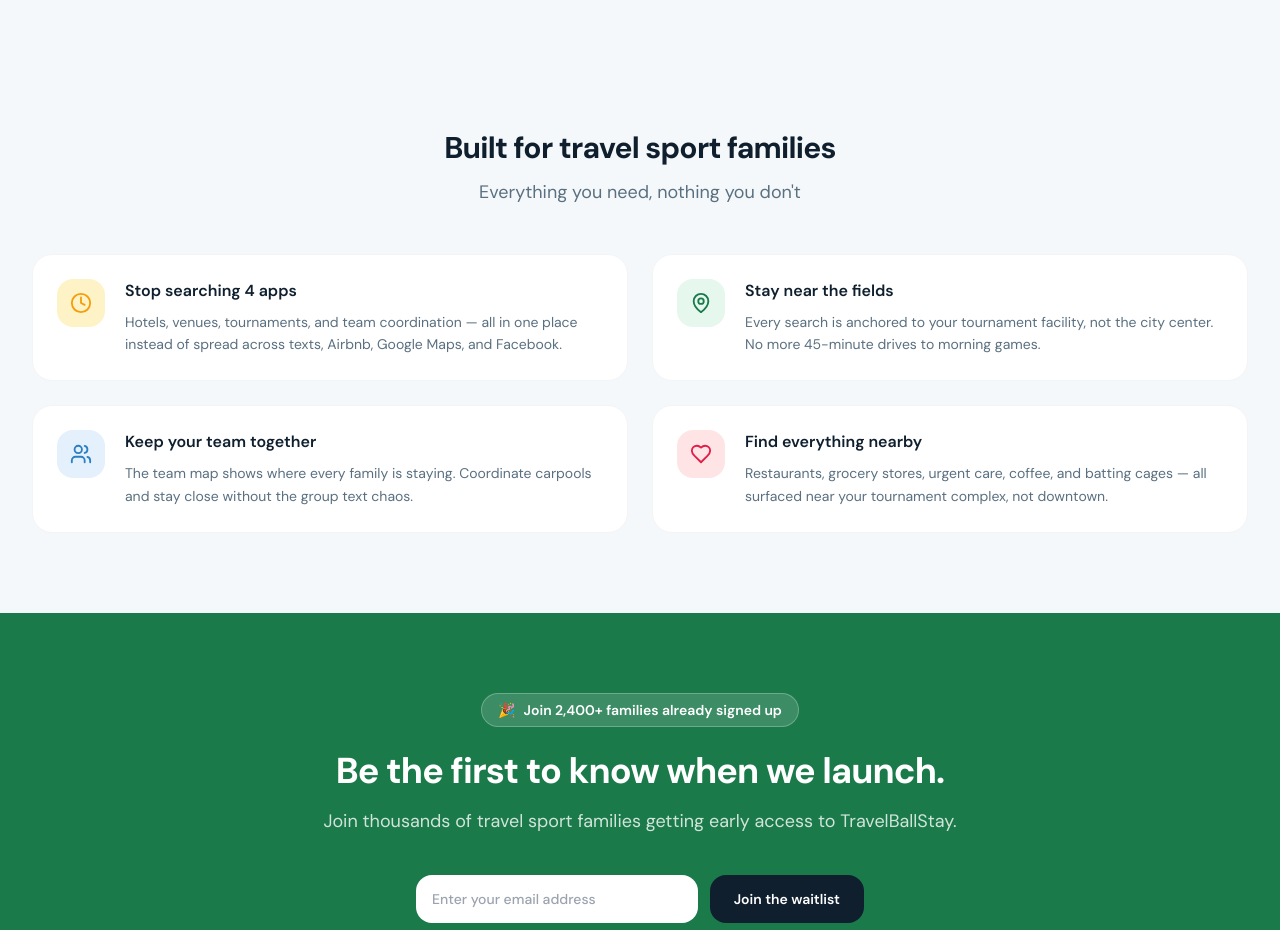
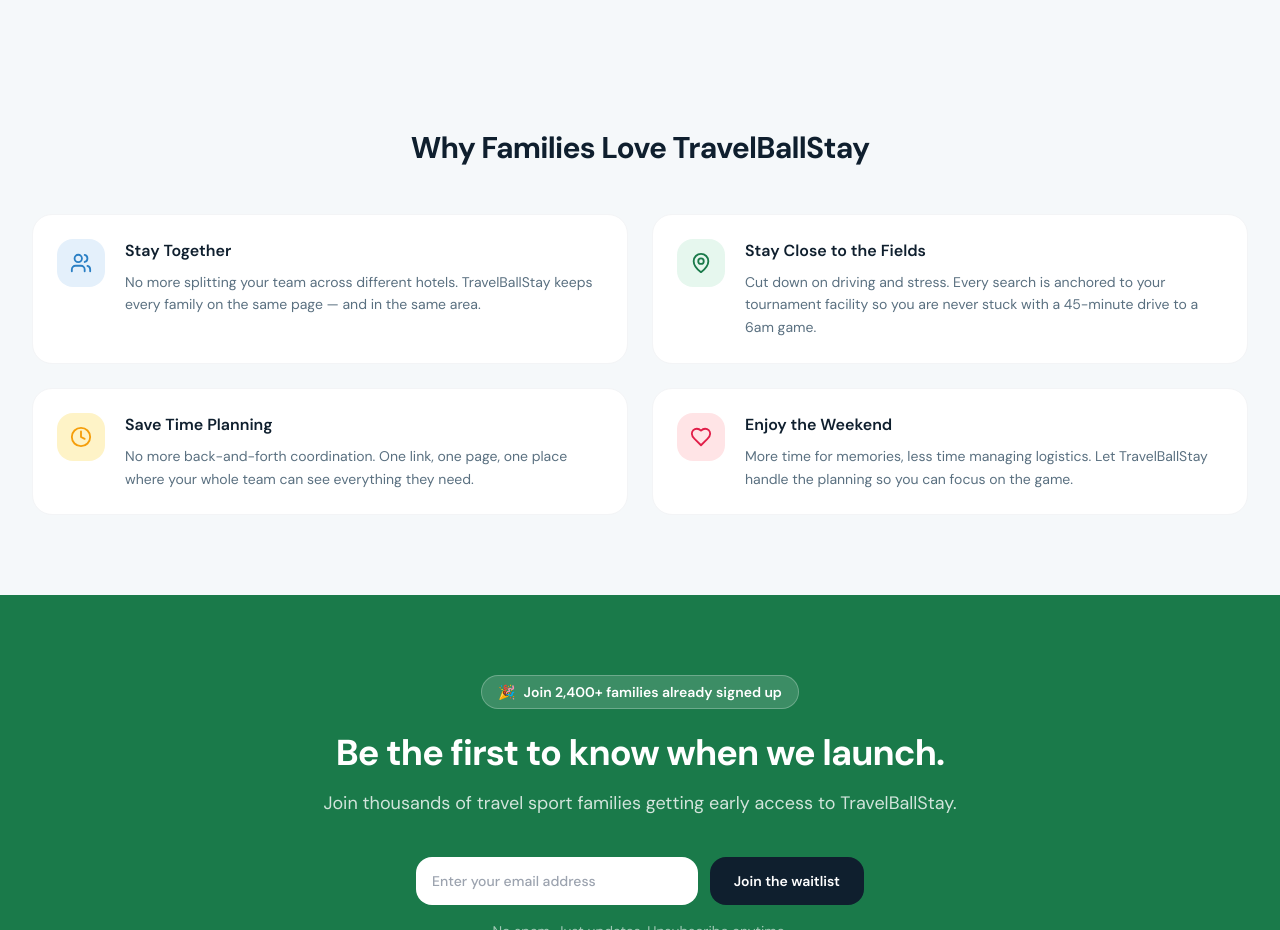
Before and after one commit to ceydecker-arch/Travelballstay, a Next.js app: page / in a window 1280 px wide. Shown: the part 4200-5130 px from the top of the page. Built offline with nearby package versions, Linux system fonts and the light colour scheme.

Commit message:
Benefits section copy update

```diff
--- a/components/Benefits.tsx
+++ b/components/Benefits.tsx
@@ -2,34 +2,34 @@ import { Clock, MapPin, Users, Heart } from 'lucide-react'
 
 const benefits = [
   {
+    icon: Users,
+    title: 'Stay Together',
+    description:
+      'No more splitting your team across different hotels. TravelBallStay keeps every family on the same page — and in the same area.',
+    color: '#2a7fc4',
+    bg: '#e4f0fb',
+  },
+  {
+    icon: MapPin,
+    title: 'Stay Close to the Fields',
+    description:
+      'Cut down on driving and stress. Every search is anchored to your tournament facility so you are never stuck with a 45-minute drive to a 6am game.',
+    color: '#1a7a4a',
+    bg: '#e6f7ee',
+  },
+  {
     icon: Clock,
-    title: 'Stop searching 4 apps',
+    title: 'Save Time Planning',
     description:
-      'Hotels, venues, tournaments, and team coordination — all in one place instead of spread across texts, Airbnb, Google Maps, and Facebook.',
+      'No more back-and-forth coordination. One link, one page, one place where your whole team can see everything they need.',
     color: '#f59e0b',
     bg: '#fef3c7',
   },
   {
-    icon: MapPin,
-    title: 'Stay near the fields',
+    icon: Heart,
+    title: 'Enjoy the Weekend',
     description:
-      'Every search is anchored to your tournament facility, not the city center. No more 45-minute drives to morning games.',
-    color: '#1a7a4a',
-    bg: '#e6f7ee',
-  },
-  {
-    icon: Users,
-    title: 'Keep your team together',
-    description:
-      'The team map shows where every family is staying. Coordinate carpools and stay close without the group text chaos.',
-    color: '#2a7fc4',
-    bg: '#e4f0fb',
-  },
-  {
-    icon: Heart,
-    title: 'Find everything nearby',
-    description:
-      'Restaurants, grocery stores, urgent care, coffee, and batting cages — all surfaced near your tournament complex, not downtown.',
+      'More time for memories, less time managing logistics. Let TravelBallStay handle the planning so you can focus on the game.',
     color: '#e11d48',
     bg: '#ffe4e6',
   },
@@ -41,8 +41,7 @@ export default function Benefits() {
       <div className="max-w-7xl mx-auto px-4 sm:px-6 lg:px-8">
 
         <div className="text-center mb-12">
-          <h2 className="section-title">Built for travel sport families</h2>
-          <p className="section-subtitle">Everything you need, nothing you don&apos;t</p>
+          <h2 className="section-title">Why Families Love TravelBallStay</h2>
         </div>
 
         <div className="grid grid-cols-1 sm:grid-cols-2 gap-6">
```
